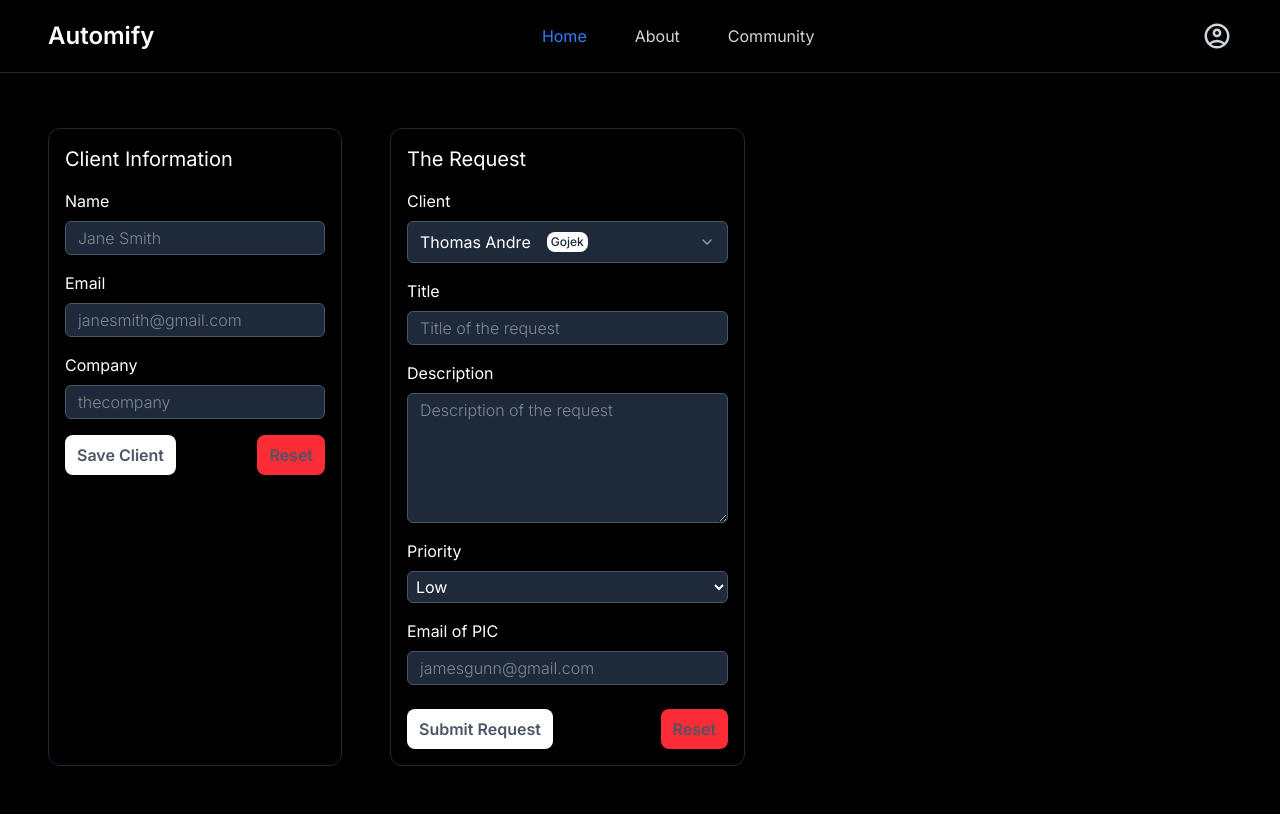
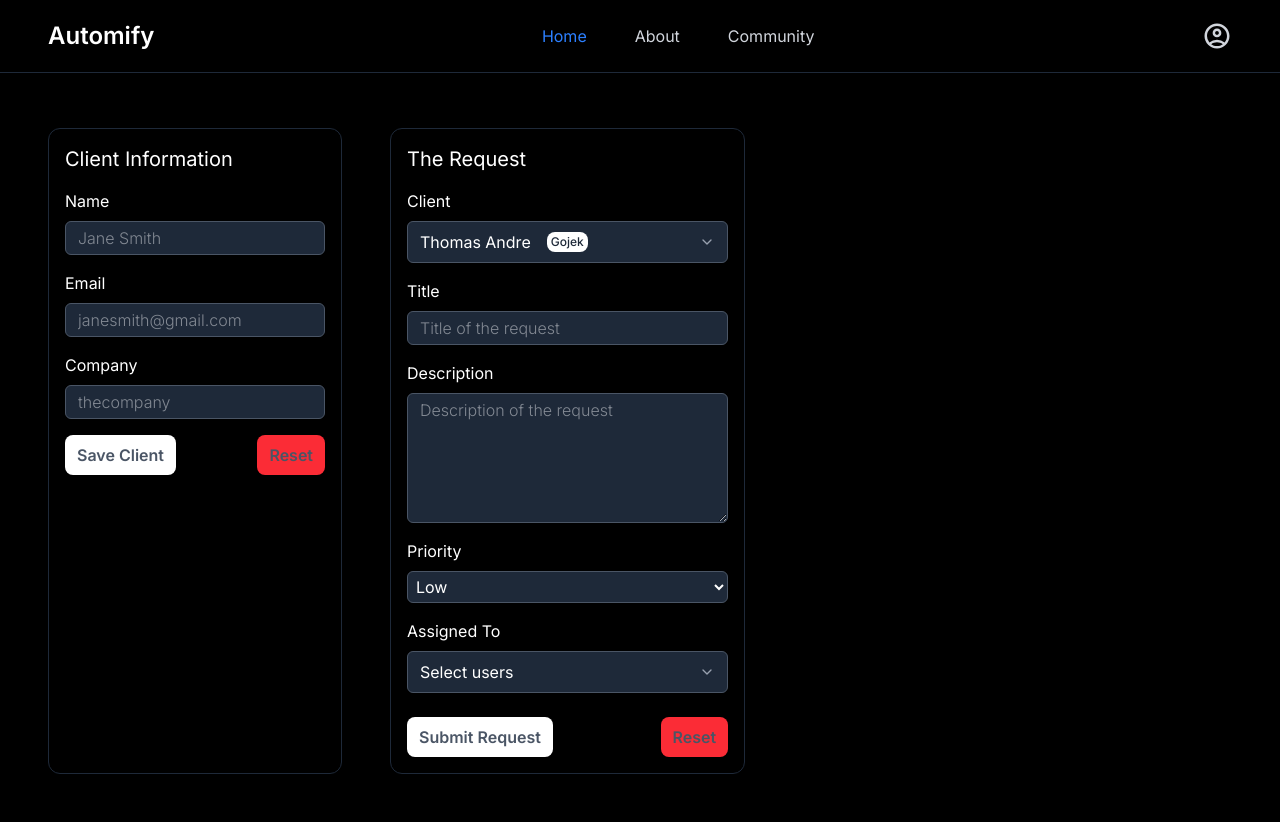
Before and after one commit to ivanosky144/automify, a Next.js app in the folder web/: page /ticket in a window 1280 px wide. Built offline with nearby package versions, Linux system fonts and the light colour scheme.

Commit message:
feat: add custom PIC selector

```diff
--- /dev/null
+++ b/web/src/components/Selector.tsx
@@ -0,0 +1,73 @@
+import { useState } from "react";
+import { ChevronDown } from "lucide-react";
+
+interface User {
+  id: number;
+  name: string;
+  role: string;
+}
+
+const users: User[] = [
+  { id: 1, name: "Jonathan Harjanto", role: "Software Engineer" },
+  { id: 2, name: "Muhammad Rifky", role: "Product Manager" },
+  { id: 3, name: "Anita Rae", role: "Data Engineer" },
+  { id: 4, name: "Jessica Tjahaya", role: "UI UX Designer" },
+  { id: 5, name: "Ali Husaini", role: "Mobile Engineer" },
+];
+
+export default function Selector() {
+  const [selectedUsers, setSelectedUsers] = useState<User[]>([]);
+  const [open, setOpen] = useState<boolean>(false);
+
+  const toggleUser = (user: User) => {
+    if (selectedUsers.some((u) => u.id === user.id)) {
+      setSelectedUsers(selectedUsers.filter((u) => u.id !== user.id));
+    } else {
+      setSelectedUsers([...selectedUsers, user]);
+    }
+  };
+
+  return (
+    <div className="relative w-full">
+      <button
+        className="bg-gray-800 text-white w-full py-2 px-3 rounded-md border border-gray-600 flex justify-between items-center"
+        onClick={() => setOpen(!open)}
+      >
+        <div className="flex flex-wrap gap-2">
+          {selectedUsers.length === 0 ? (
+            <span>Select users</span>
+          ) : (
+            selectedUsers.map((user) => (
+              <span
+                key={user.id}
+                className="text-xs text-gray-800 bg-white py-0.5 px-1 rounded-lg font-medium"
+              >
+                {user.name}
+              </span>
+            ))
+          )}
+        </div>
+        <ChevronDown className="w-4 h-4 text-gray-400" />
+      </button>
+      {open && (
+        <div className="absolute w-full mt-1 bg-gray-800 rounded-md border border-gray-600 shadow-lg max-h-60 overflow-auto z-10">
+          {users.map((user) => {
+            const isSelected = selectedUsers.some((u) => u.id === user.id);
+            return (
+              <div
+                key={user.id}
+                className={`p-2 cursor-pointer hover:bg-gray-700 flex justify-between items-center ${
+                  isSelected ? "bg-gray-700" : ""
+                }`}
+                onClick={() => toggleUser(user)}
+              >
+                <span className="text-white">{user.name}</span>
+                <span className="text-gray-300 text-xs">{user.role}</span>
+              </div>
+            );
+          })}
+        </div>
+      )}
+    </div>
+  );
+}
--- a/web/src/pages/ticket/index.tsx
+++ b/web/src/pages/ticket/index.tsx
@@ -1,5 +1,6 @@
 import CustomDropdown from "@/components/CustomDropdown";
 import Navbar from "@/components/Navbar";
+import Selector from "@/components/Selector";
 
 export default function index() {
     return (
@@ -51,8 +52,8 @@ export default function index() {
                             </select>
                         </div>
                         <div className="flex flex-col gap-2">
-                            <p className="text-white">Email of PIC</p>
-                            <input placeholder="jamesgunn@gmail.com" className=" font-light text-gray-200 bg-gray-800 py-1 px-3 rounded-md border-1 border-gray-600 outline-none"/>
+                            <p className="text-white">Assigned To</p>
+                            <Selector />
                         </div>
                     </div>
                     <div className="flex justify-between mt-2">
```
